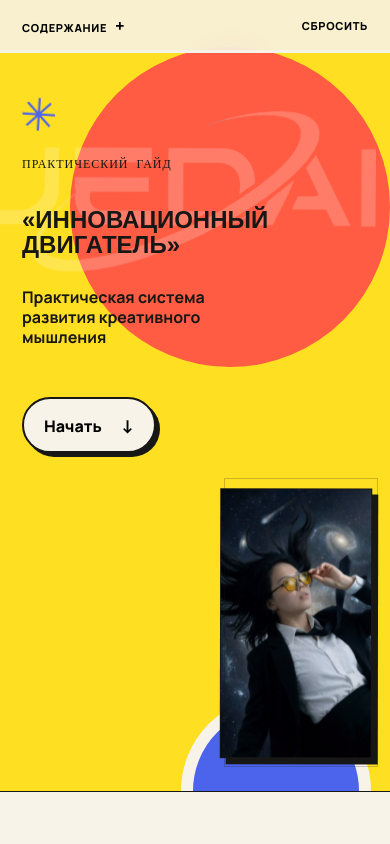
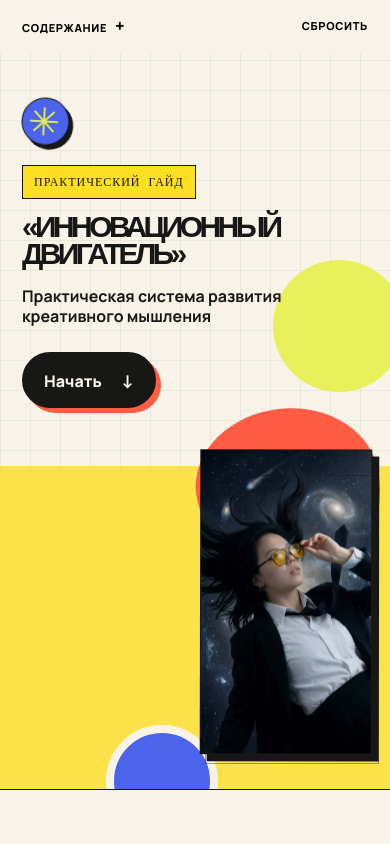
Before and after one commit to ElazAzel/aruzhan_jedai, a React (Vite) app: page / in a window 390 px wide. Shown: the top 844 px of the page. Built offline with nearby package versions, Linux system fonts and the light colour scheme; a web font is replaced by a local one.

Commit message:
Redesign guide hero composition

```diff
--- a/src/mobile-fixes.css
+++ b/src/mobile-fixes.css
@@ -931,3 +931,199 @@
 }
 
 .engine-image img { border: 0; }
+
+/* Hero: one clear story — title, author, then brand. */
+.cover {
+  min-height: min(860px, calc(100vh - 52px));
+  padding: clamp(104px, 11vw, 148px) clamp(34px, 8vw, 118px) clamp(64px, 7vw, 98px);
+  background: #f7f3e9;
+  background-image:
+    linear-gradient(rgba(23, 23, 22, .055) 1px, transparent 1px),
+    linear-gradient(90deg, rgba(23, 23, 22, .055) 1px, transparent 1px);
+  background-size: 36px 36px;
+}
+
+.cover::before {
+  content: '';
+  position: absolute;
+  inset: 0;
+  z-index: -1;
+  background: linear-gradient(90deg, transparent 0 53%, rgba(255, 223, 33, .78) 53% 100%);
+}
+
+.cover-copy {
+  width: min(53%, 610px);
+  max-width: none;
+}
+
+.cover-mark {
+  display: grid;
+  place-items: center;
+  width: 60px;
+  height: 60px;
+  margin-bottom: 28px;
+  border: 1px solid #171716;
+  border-radius: 50%;
+  background: #4c63ec;
+  color: #e6f044;
+  box-shadow: 4px 4px 0 #171716;
+}
+
+.eyebrow {
+  display: inline-block;
+  margin: 0 0 19px;
+  padding: 8px 11px;
+  background: #ffdf21;
+  border: 1px solid #171716;
+}
+
+.cover h1 {
+  max-width: 550px;
+  margin: 0 0 24px;
+  font-size: clamp(43px, 3.25vw, 54px);
+  line-height: .91;
+  letter-spacing: -.075em;
+}
+
+.cover-subtitle {
+  max-width: 390px;
+  margin: 0;
+  font-size: clamp(16px, 1.7vw, 22px);
+}
+
+.start {
+  margin-top: 32px;
+  background: #171716;
+  color: #f7f3e9;
+  box-shadow: 5px 5px 0 #ff5c43;
+}
+
+.cover-art {
+  inset: 52px clamp(26px, 4.2vw, 64px) 0 auto;
+  width: min(36vw, 500px);
+  height: calc(100% - 52px);
+}
+
+.cover-art::before {
+  content: '';
+  position: absolute;
+  z-index: -1;
+  top: 12%;
+  right: 4%;
+  width: min(33vw, 430px);
+  aspect-ratio: 1;
+  border-radius: 48% 52% 51% 49% / 39% 43% 57% 61%;
+  background: #ff5c43;
+  transform: rotate(-11deg);
+}
+
+.cover-art::after {
+  right: 0;
+  bottom: 6%;
+  width: min(26vw, 348px);
+  height: min(64vh, 604px);
+  border-color: #171716;
+  opacity: .4;
+  transform: translate(12px, 12px);
+}
+
+.cover-photo {
+  right: 0;
+  bottom: 6%;
+  width: min(26vw, 348px);
+  max-height: min(78vh, 690px);
+  border: 1px solid #171716;
+  box-shadow: 12px 12px 0 #171716;
+}
+
+.cover-logo-light {
+  display: none;
+}
+
+.cover-logo-dark {
+  display: none;
+}
+
+.cover-shape.one {
+  right: 31%;
+  top: auto;
+  bottom: -96px;
+  width: min(18vw, 255px);
+  height: min(18vw, 255px);
+  background: #4c63ec;
+  border: 14px solid #f7f3e9;
+}
+
+.cover-shape.two {
+  right: -48px;
+  bottom: auto;
+  top: 9%;
+  width: min(18vw, 250px);
+  height: min(18vw, 250px);
+  border: 0;
+  background: #e6f044;
+  opacity: .86;
+}
+
+@media (max-width: 860px) {
+  .cover {
+    min-height: 790px;
+    padding: 98px 22px 48px;
+    background-size: 30px 30px;
+  }
+
+  .cover::before { background: linear-gradient(180deg, transparent 0 59%, rgba(255, 223, 33, .8) 59% 100%); }
+  .cover-copy { width: 100%; }
+  .cover-mark { width: 47px; height: 47px; margin-bottom: 20px; font-size: 38px; }
+  .eyebrow { margin-bottom: 14px; }
+  .cover h1 { max-width: 100%; font-size: 30px; letter-spacing: -.12em; margin-bottom: 18px; }
+  .cover-subtitle { max-width: 284px; font-size: 16px; }
+  .start { margin-top: 26px; }
+
+  .cover-art {
+    inset: auto 18px 32px auto;
+    width: min(48vw, 202px);
+    height: 390px;
+  }
+
+  .cover-art::before {
+    top: 41px;
+    right: -10px;
+    width: min(47vw, 190px);
+  }
+
+  .cover-art::after {
+    right: 0;
+    bottom: 0;
+    width: min(44vw, 180px);
+    height: 315px;
+    transform: translate(7px, 7px);
+  }
+
+  .cover-photo {
+    right: 0;
+    bottom: 0;
+    width: min(44vw, 180px);
+    max-height: 315px;
+    box-shadow: 7px 7px 0 #171716;
+  }
+
+  .cover-logo-dark {
+    left: -29px;
+    bottom: 17px;
+    width: min(35vw, 142px);
+    padding: 6px 7px;
+    box-shadow: 3px 3px 0 #171716;
+  }
+
+  .cover-shape.one { right: 44%; bottom: -48px; width: 112px; height: 112px; border-width: 8px; }
+  .cover-shape.two { right: -15px; top: 33%; width: 132px; height: 132px; }
+}
+
+@media (max-width: 380px) {
+  .cover { min-height: 740px; }
+  .cover h1 { font-size: 29px; max-width: 100%; }
+  .cover-art { width: 45vw; height: 345px; }
+  .cover-photo { width: 42vw; max-height: 282px; }
+  .cover-art::after { width: 42vw; height: 282px; }
+}
```
